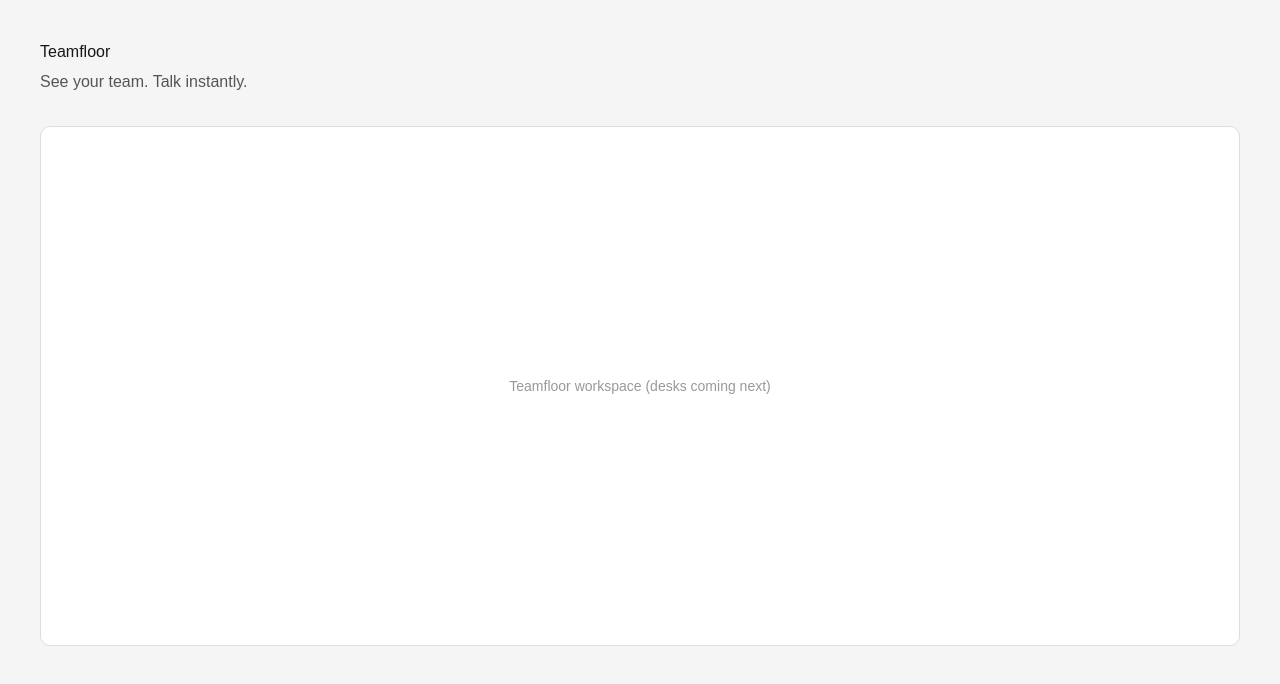
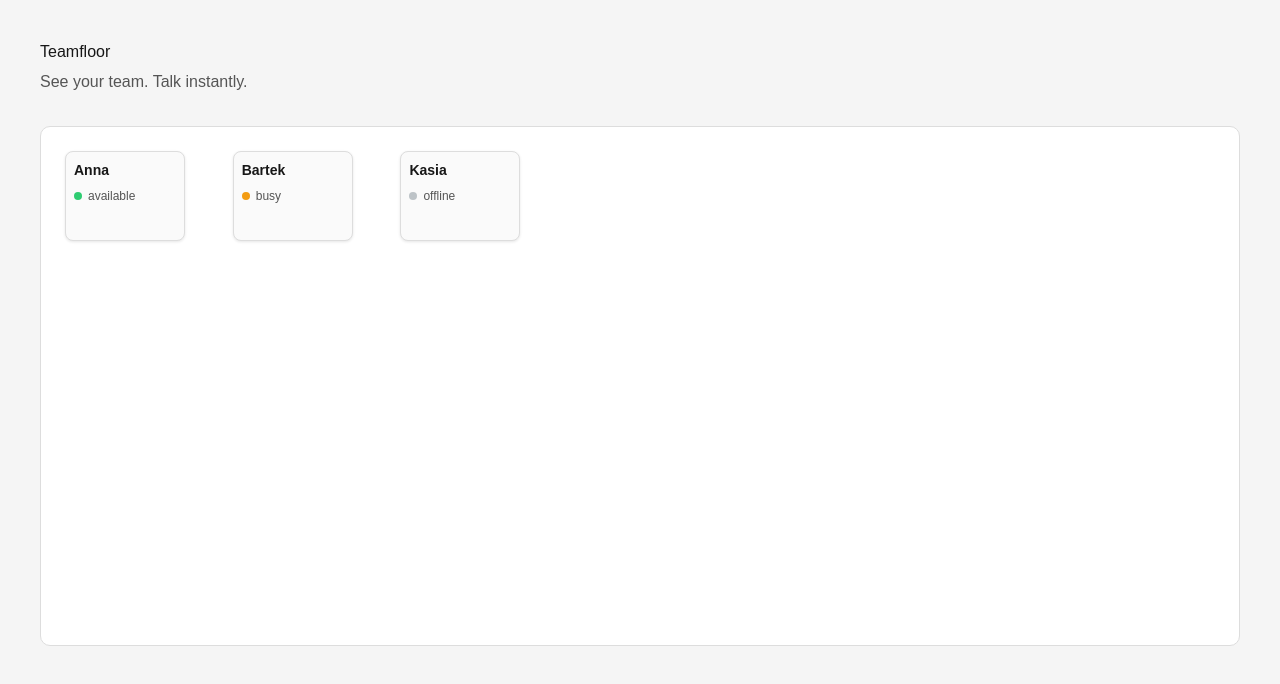
Before and after one commit to pasterakcode/virtual-office, a Next.js app: page / in a window 1280 px wide. Shown: the top 684 px of the page. Built offline with nearby package versions, Linux system fonts and the light colour scheme.

Commit message:
add mock desks to office canvas
Updated OfficeCanvas component to include Desk components and modified styles.

```diff
--- a/components/OfficeCanvas.tsx
+++ b/components/OfficeCanvas.tsx
@@ -1,3 +1,5 @@
+import Desk from "@/components/Desk";
+
 export default function OfficeCanvas() {
   return (
     <section
@@ -7,22 +9,16 @@
         backgroundColor: "#ffffff",
         border: "1px solid #ddd",
         borderRadius: "10px",
-        position: "relative",
-        padding: "16px",
+        padding: "24px",
+        display: "grid",
+        gridTemplateColumns: "repeat(auto-fill, minmax(140px, 1fr))",
+        gap: "24px",
+        alignContent: "start",
       }}
     >
-      <p
-        style={{
-          position: "absolute",
-          top: "50%",
-          left: "50%",
-          transform: "translate(-50%, -50%)",
-          color: "#999",
-          fontSize: "14px",
-        }}
-      >
-        Teamfloor workspace (desks coming next)
-      </p>
+      <Desk name="Anna" status="available" />
+      <Desk name="Bartek" status="busy" />
+      <Desk name="Kasia" status="offline" />
     </section>
   );
 }
```
